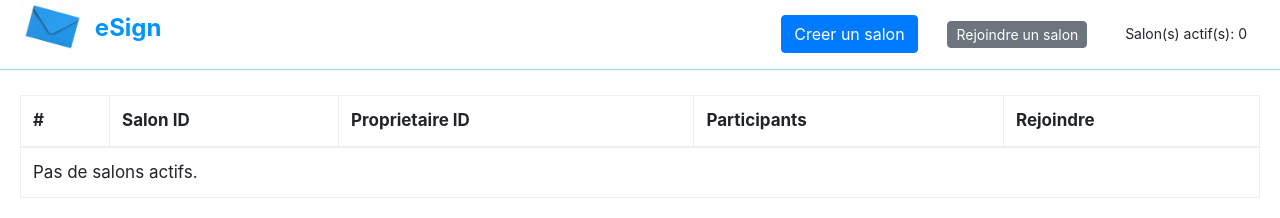
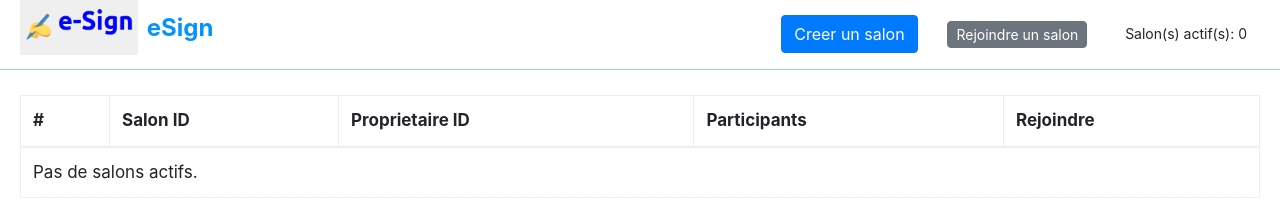
Before and after one commit to juniorseb/esign, a website: page demos/dashboard/index.html in a window 1280 px wide. Shown: the top 218 px of the page. Drawn offline with nearby package versions, Linux system fonts and the light colour scheme; no server answers.

Commit message:
make it better

```diff
--- a/demos/dashboard/index.html
+++ b/demos/dashboard/index.html
@@ -5,7 +5,7 @@
 <head>
   <meta charset="utf-8">
   <meta name="viewport" content="width=device-width, initial-scale=1, shrink-to-fit=no">
-  <title>TP - PROGRAMMATION REPARTIE</title>
+  <title>404 - e Signignature</title>
   <meta name="description" content="WebRTC Dashboard including support for canvas drawing, canvas data syncing, video conferencing, screen sharing and video conferencing. Including chat and file sharing.">
 
   <link rel="shortcut icon" href="/demos/logo.png">
@@ -293,7 +293,7 @@ input[disabled], button[disabled] {
 </head>
 <body>
   <header style="margin-bottom: 20px;">
-    <img class="logo" src="/demos/logo.jpg" alt="RTCMultiConnection" /> <span class="logo-text">eSign</span>
+    <img class="logo" src="/demos/logo.png" alt="RTCMultiConnection" /> <span class="logo-text">eSign</span>
 
     <div style="float: right;margin-top: 15px;">
       <button class="btn btn-primary" data-toggle="modal" data-target="#startRoomModel">Creer un salon</button>
```
